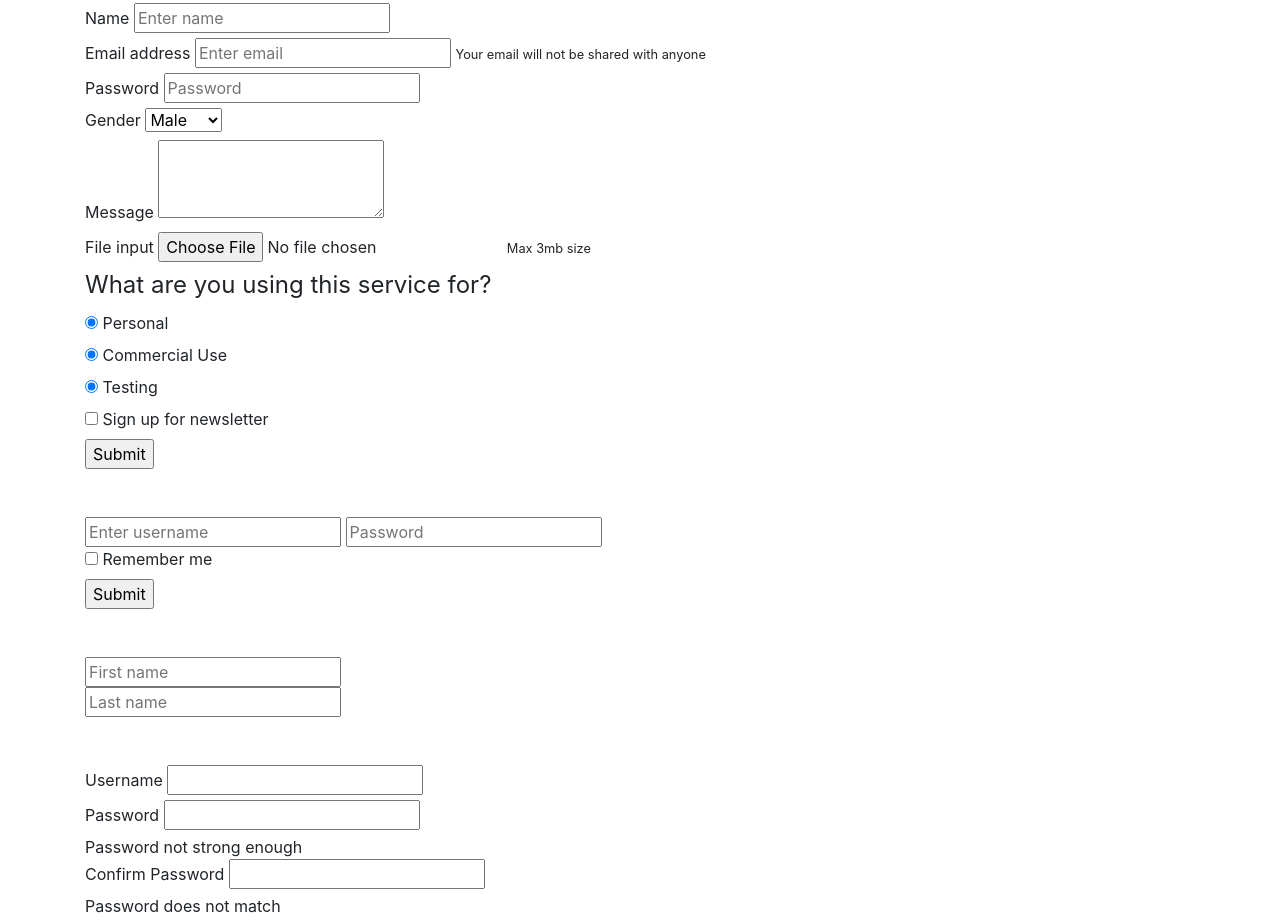
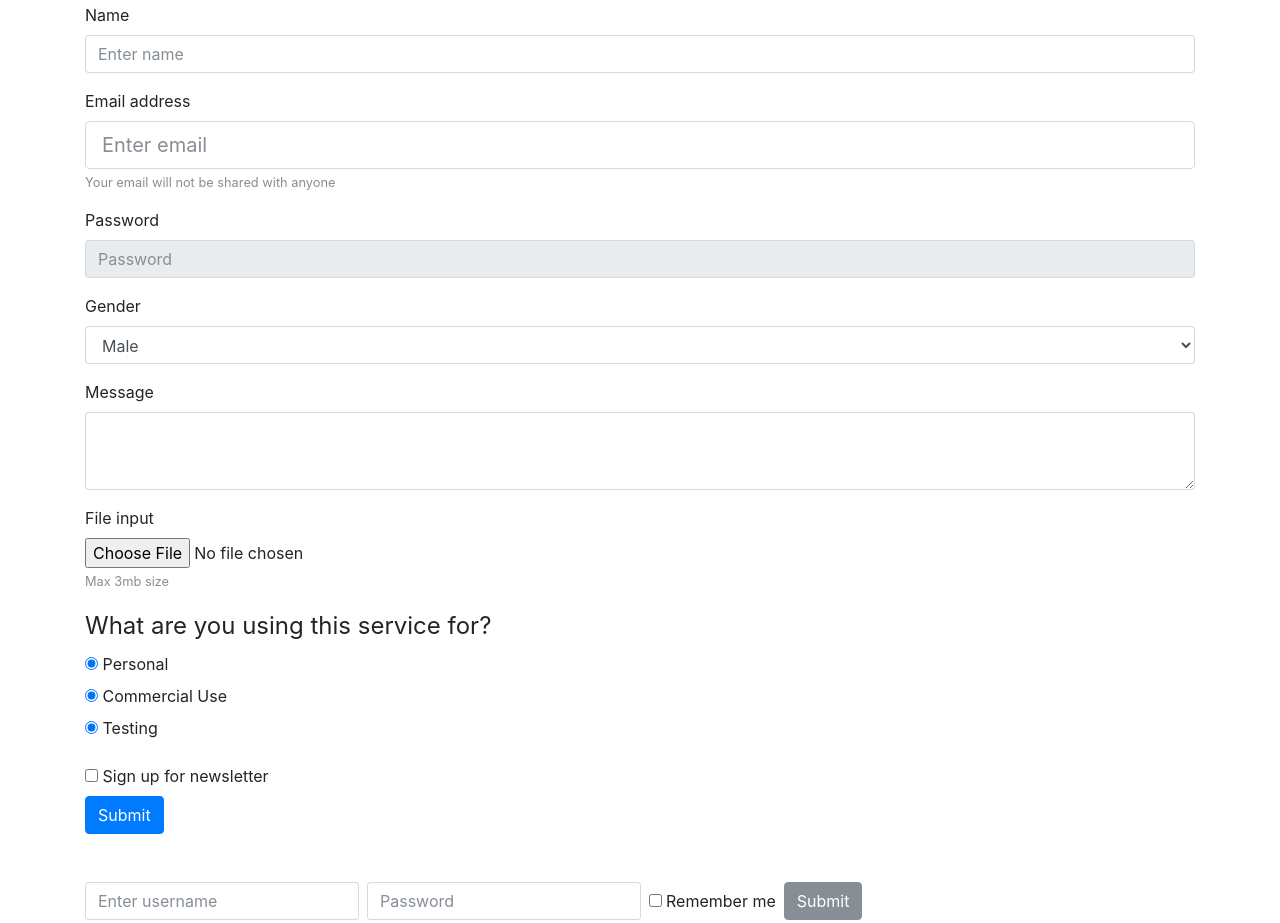
Before and after one commit to a-soliman/bootstrap4, a website: page src/3_5_forms.html in a window 1280 px wide. Shown: the part 195-1118 px from the top of the page. Drawn offline with nearby package versions, Linux system fonts and the light colour scheme.

Commit message:
working with forms, group, inline forms

```diff
--- a/src/3_5_forms.html
+++ b/src/3_5_forms.html
@@ -82,55 +82,55 @@
         <!--########################START HERE#########################-->
 
         <!-- FORM -->
-        <form>
-            <div>
+        <form class="form">
+            <div class="form-group">
                 <label for="name">Name</label>
-                <input type="text" id="name" placeholder="Enter name">
+                <input class="form-control" type="text" id="name" placeholder="Enter name">
             </div>
-            <div>
+            <div class="form-group">
                 <label for="email">Email address</label>
-                <input type="email" id="email" placeholder="Enter email">
-                <small>Your email will not be shared with anyone</small>
+                <input class="form-control form-control-lg" type="email" id="email" placeholder="Enter email">
+                <small class="form-text text-muted">Your email will not be shared with anyone</small>
             </div>
-            <div>
+            <div class="form-group">
                 <label for="password">Password</label>
-                <input type="password" id="password" placeholder="Password" readonly>
+                <input class="form-control" type="password" id="password" placeholder="Password" readonly>
             </div>
-            <div>
+            <div class="form-group">
                 <label for="gender">Gender</label>
-                <select id="gender">
+                <select class="form-control" id="gender">
                 <option>Male</option>
                 <option>Female</option>
                 </select>
             </div>
-            <div>
+            <div class="form-group">
                 <label for="message">Message</label>
-                <textarea id="message" rows="3"></textarea>
+                <textarea class="form-control" id="message" rows="3"></textarea>
             </div>
-            <div>
+            <div class="form-group">
                 <label for="file">File input</label>
-                <input type="file" id="file">
-                <small id="fileHelp">Max 3mb size</small>
+                <input class="form-control-file" type="file" id="file">
+                <small class="form-text text-muted" id="fileHelp">Max 3mb size</small>
             </div>
 
             <!-- FORM CHECK -->
-            <fieldset>
+            <fieldset class="form-group">
                 <legend>What are you using this service for?</legend>
-                <div>
-                  <label>
-                      <input type="radio" value="option1" checked>
+                <div class="form-check">
+                  <label class="form-check-label">
+                      <input class="form-check-input" type="radio" value="option1" checked>
                       Personal
                   </label>
                 </div>
-                <div>
-                  <label>
-                      <input type="radio" value="option1" checked>
+                <div class="form-check">
+                  <label class="form-check-label">
+                      <input class="form-check-input" type="radio" value="option1" checked>
                       Commercial Use
                   </label>
                 </div>
-                <div>
-                  <label>
-                      <input type="radio" value="option1"checked>
+                <div class="form-check">
+                  <label class="form-check-label">
+                      <input class="form-check-input" type="radio" value="option1"checked>
                       Testing
                   </label>
                 </div>
@@ -141,34 +141,34 @@
                     Sign up for newsletter
                 </label>
             </div>
-            <button type="submit">Submit</button>
+            <button class="btn btn-primary" type="submit">Submit</button>
         </form>
 
         <br><br>
 
         <!-- INLINE FORM -->
-        <form>
-            <input type="text" id="username" placeholder="Enter username">
-            <input type="text" id="password" placeholder="Password">
-            <div>
-                <label>
-                    <input type="checkbox"> Remember me
+        <form class="form-inline">
+            <input class="form-control mr-2" type="text" id="username" placeholder="Enter username">
+            <input class="form-control mr-2" type="text" id="password" placeholder="Password">
+            <div class="form-check">
+                <label class="form-check-label mr-2">
+                    <input class="form-check-input" type="checkbox"> Remember me
                 </label>
             </div>
 
-            <button type="submit">Submit</button>
+            <button class="btn btn-secondary" type="submit">Submit</button>
         </form>
 
         <br><br>
 
         <!-- FORM ROW -->
-        <form>
+        <form class="form-row">
           <div>
-            <div>
-              <input type="text" placeholder="First name">
+            <div class="col">
+              <input class="form-control my-1" type="text" placeholder="First name">
             </div>
-            <div>
-              <input type="text" placeholder="Last name">
+            <div class="col">
+              <input class="form-control my-1" type="text" placeholder="Last name">
             </div>
           </div>
         </form>
@@ -176,21 +176,21 @@
         <br><br>
 
         <!-- VALIDATION -->
-        <div>
+        <div class="form-group">
             <label for="username">Username</label>
-            <input type="text" id="username">
+            <input class="form-control is-valid" type="text" id="username">
         </div>
-        <div>
+        <div class="form-group">
             <label for="password">Password</label>
-            <input type="text" id="password">
-            <div>
+            <input class="form-control is-invalid" type="text" id="password">
+            <div class="invalid-feedback">
               Password not strong enough
             </div>
         </div>
-        <div>
+        <div class="form-group">
             <label for="password2">Confirm Password</label>
-            <input type="text" id="password2">
-            <div>
+            <input class="form-control is-invalid" type="text" id="password2">
+            <div class="invalid-feedback">
               Password does not match
             </div>
         </div>
```
Also changed, not shown: dist/3_5_forms.html.
